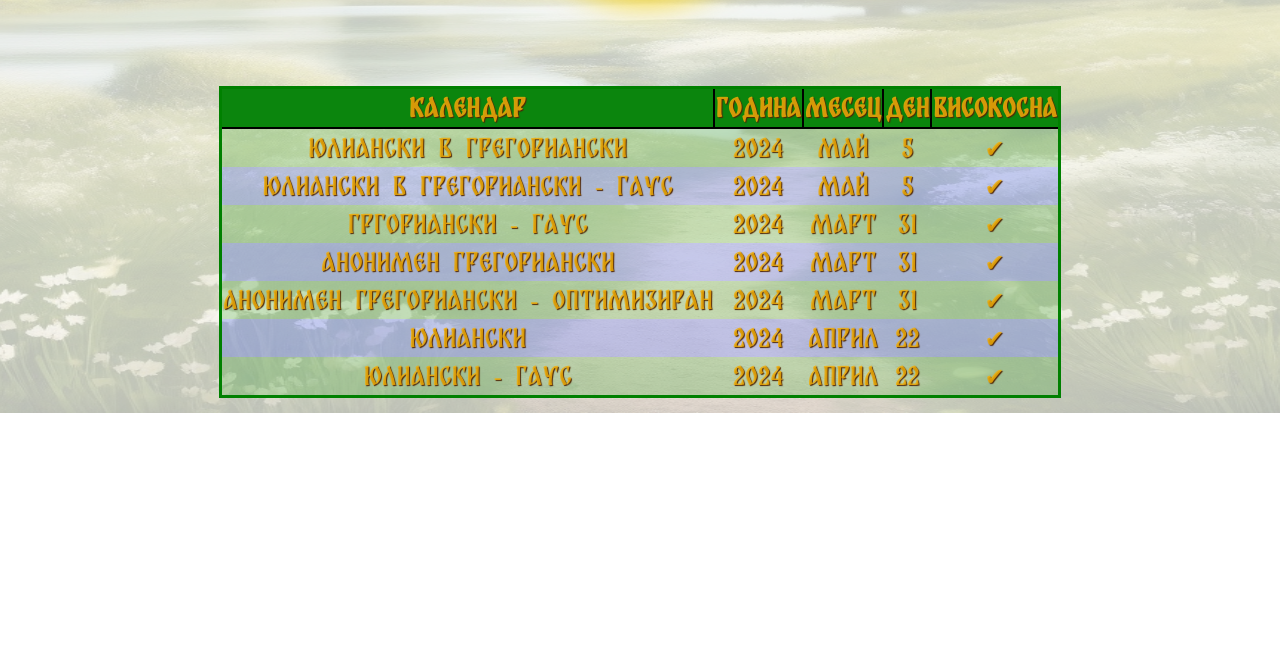
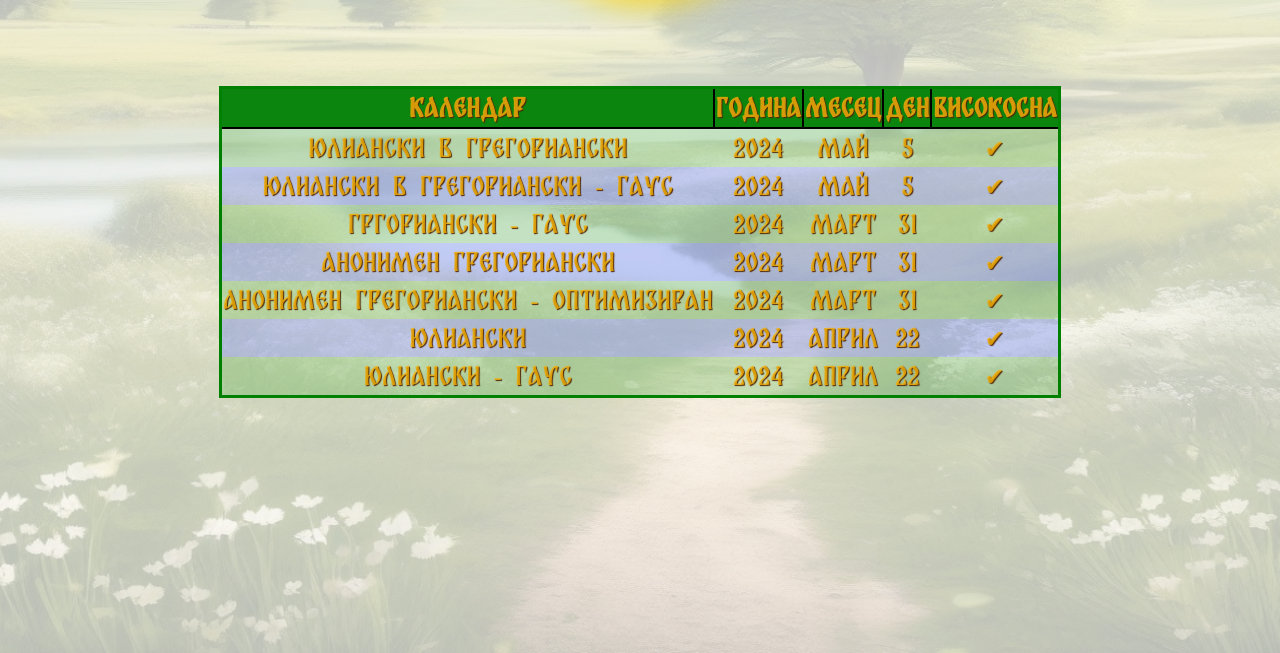
Before and after one commit to b-angelov/Dynamic-Orthodox-Calendar-Works, a plain HTML site: page docs/index.html in a window 1280 px wide. Shown: the part 387-1040 px from the top of the page. Before the commit the page ends 833 px from the top, so only its background shows below. Drawn offline with Linux system fonts and the light colour scheme.

Commit message:
updating pages

```diff
--- a/docs/styles/styles.css
+++ b/docs/styles/styles.css
@@ -29,7 +29,7 @@ body:before{
     content:" ";
     position: absolute;
     width: 100%;
-    height: 100%;
+    height: 130vh;
     opacity: 0.3;
     background-color: rgba(186, 181, 77, 0.76);
     background-image: url("../images/background.jpg");
@@ -37,6 +37,7 @@ body:before{
     background-repeat:no-repeat ;
     z-index: -1;
     background-size: 190vh 100%;
+    min-height: 100vh;
 }
 
 body > * {
```
